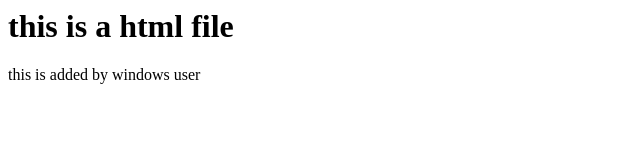
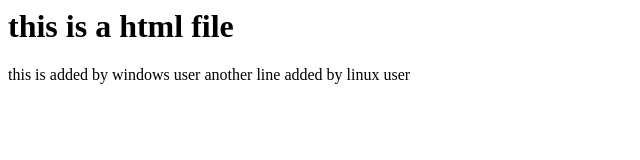
Before and after one commit to bcloudlearning/learn_git, a plain HTML site: page index.html in a window 1280 px wide. Shown: the whole page, without its empty margins (0-640 px from the left). Drawn offline with Linux system fonts and the light colour scheme.

Commit message:
committing from linux pc via SSH authentication

```diff
--- a/index.html
+++ b/index.html
@@ -1,4 +1,7 @@
 <html>
 	<h1> this is a html file </h1>
-<body> this is added by windows user </body>
+<body>
+	this is added by windows user
+	another line added by linux user
+</body>
 </html>
```
